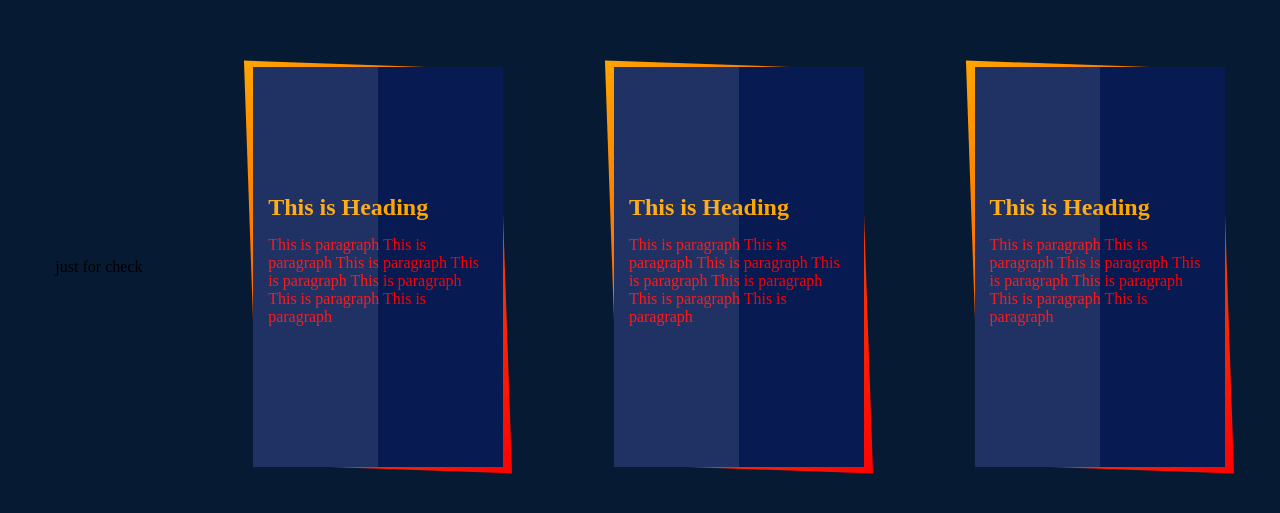
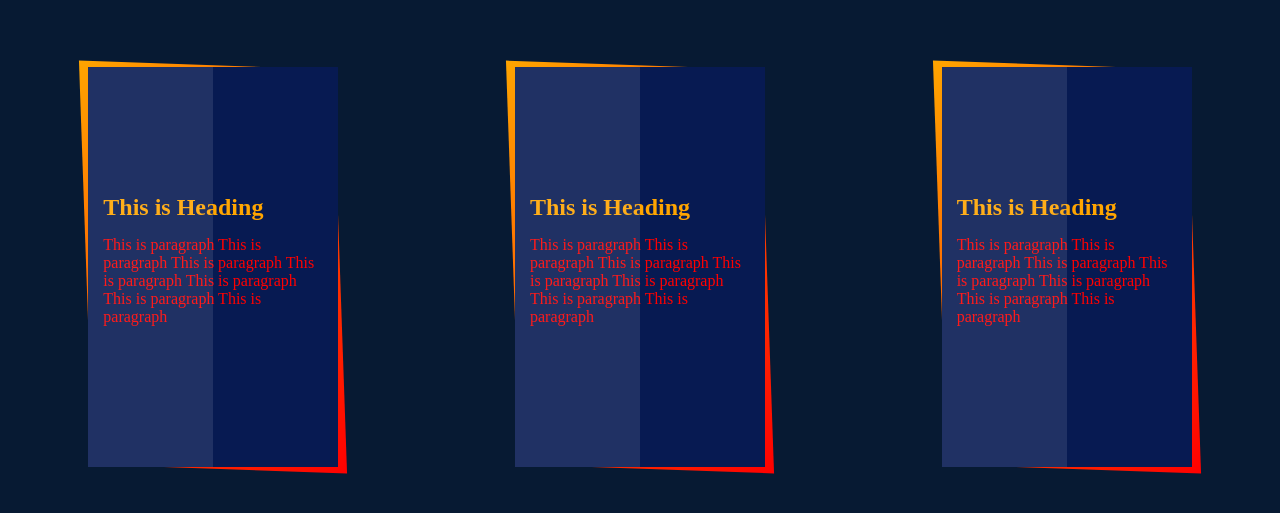
Before and after one commit to tarikul2k20/CSS, a plain HTML site: page css prac/glow.html in a window 1280 px wide. Shown: the part 133-646 px from the top of the page. Drawn offline with Linux system fonts and the light colour scheme.

Commit message:
again deleted

```diff
--- a/css prac/glow.html
+++ b/css prac/glow.html
@@ -7,7 +7,7 @@
     <link rel="stylesheet" href="glow.css">
 </head>
 <body>
-    just for check
+
     <div class="box">
         <div class="glass"> </div>
        <div class="content">
```
